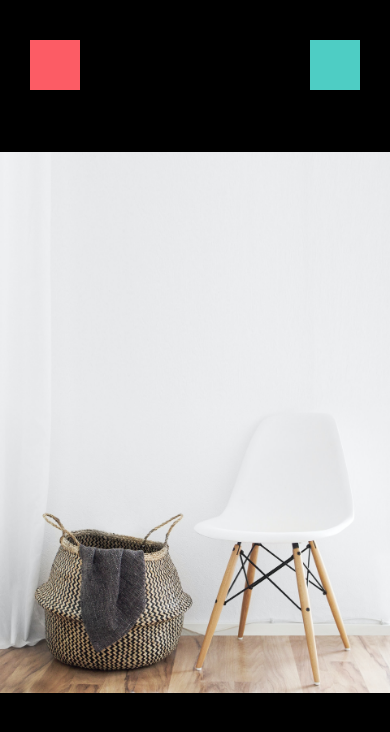
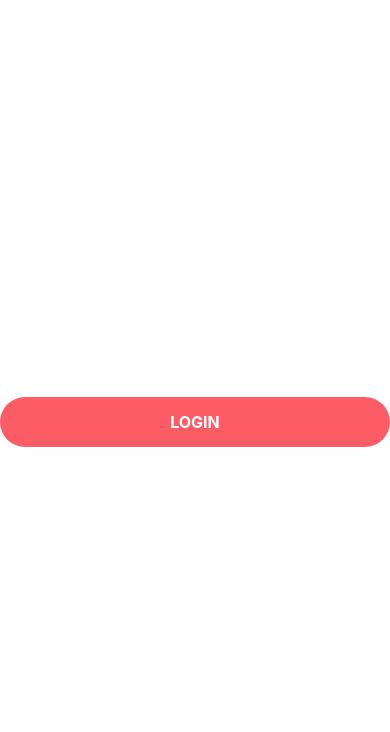
Before and after one commit to billymaguire3/Done-With-It, a React Native app: screen / in a window 390 px wide. Shown: the top 732 px of the page. Built offline with nearby package versions, Linux system fonts and the light colour scheme.

Commit message:
Initial UI for AppButton component

```diff
--- a/App.js
+++ b/App.js
@@ -1,18 +1,30 @@
 import React from "react";
-import { ImageBackground, StyleSheet, Text, View } from "react-native";
+import { StyleSheet, View } from "react-native";
+
+import AppText from "./src/components/AppText";
+import AppButton from "./src/components/AppButton";
+import colors from "./src/config/color";
 import ViewImageScreen from "./src/screens/ViewImageScreen";
 import WelcomeScreen from "./src/screens/WelcomeScreen";
 
 export default function App() {
+  function handleLoginButtonPress() {
+    console.log("login button tapped");
+  }
+
   return (
     // <WelcomeScreen />
-    <ViewImageScreen />
+    // <ViewImageScreen />
+    <View style={styles.container}>
+      <AppButton title="login" onPress={handleLoginButtonPress} />
+    </View>
   );
 }
 
 const styles = StyleSheet.create({
   container: {
     flex: 1,
-    flexDirection: "column",
+    justifyContent: "center",
+    alignItems: "center",
   },
 });
--- /dev/null
+++ b/src/components/AppButton.js
@@ -0,0 +1,31 @@
+import React from "react";
+import { Button, StyleSheet, Text, TouchableOpacity, View } from "react-native";
+
+import colors from "../config/color";
+
+function AppButton({ color, onPress, title }) {
+  return (
+    <TouchableOpacity style={styles.buttonContainer} onPress={onPress}>
+      <Text style={styles.buttonText}>{title}</Text>
+    </TouchableOpacity>
+  );
+}
+
+const styles = StyleSheet.create({
+  buttonContainer: {
+    alignItems: "center",
+    backgroundColor: colors.primary,
+    borderRadius: 25,
+    justifyContent: "center",
+    width: "100%",
+    padding: 15,
+  },
+  buttonText: {
+    color: colors.white,
+    fontWeight: "bold",
+    fontSize: 16,
+    textTransform: "uppercase",
+  },
+});
+
+export default AppButton;
--- /dev/null
+++ b/src/components/AppText.js
@@ -0,0 +1,15 @@
+import React from "react";
+import { Text, StyleSheet, Platform } from "react-native";
+
+function AppText({ children }) {
+  return <Text style={styles.text}>{children}</Text>;
+}
+
+const styles = StyleSheet.create({
+  text: {
+    fontSize: 18,
+    fontFamily: Platform.OS === "android" ? "Roboto" : "Avenir",
+  },
+});
+
+export default AppText;
--- /dev/null
+++ b/src/config/color.js
@@ -0,0 +1,6 @@
+export default {
+  primary: "#fc5c65",
+  secondary: "#4ECDC4",
+  black: "#000",
+  white: "#fff",
+};
--- a/src/screens/ViewImageScreen.js
+++ b/src/screens/ViewImageScreen.js
@@ -1,5 +1,7 @@
 import React from "react";
 import { Image, View, StyleSheet, SafeAreaView } from "react-native";
+
+import colors from "../config/color";
 
 const image = require("../assets/chair.jpg");
 
@@ -15,7 +17,7 @@ export default function ViewImageScreen() {
 
 const styles = StyleSheet.create({
   closeIcon: {
-    backgroundColor: "#fc5c65",
+    backgroundColor: colors.primary,
     width: 50,
     height: 50,
     position: "absolute",
@@ -24,10 +26,10 @@ const styles = StyleSheet.create({
   },
   container: {
     flex: 1,
-    backgroundColor: "black",
+    backgroundColor: colors.black,
   },
   deleteIcon: {
-    backgroundColor: "#4ECDC4",
+    backgroundColor: colors.secondary,
     width: 50,
     height: 50,
     position: "absolute",
```
